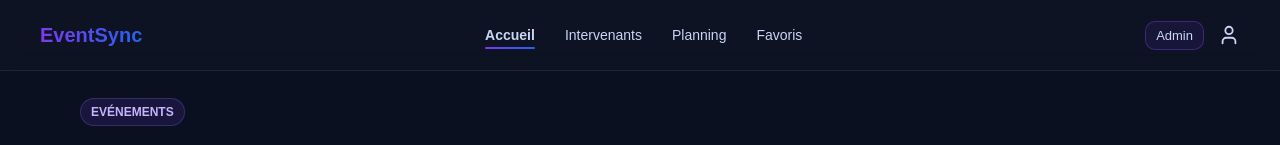
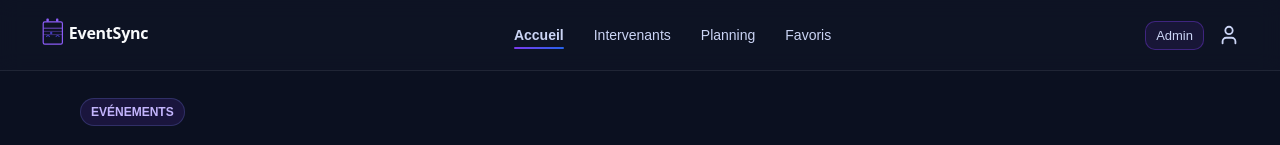
Before and after one commit to Web3CoderExam/ExamWeb3Coder, a Next.js app: page / in a window 1280 px wide. Shown: the top 145 px of the page. Built offline with nearby package versions, Linux system fonts and the light colour scheme.

Commit message:
Update navbar + add logo

```diff
--- a/src/components/layout/Navbar/Navbar.jsx
+++ b/src/components/layout/Navbar/Navbar.jsx
@@ -3,6 +3,7 @@
 import Link from "next/link";
 import { usePathname } from "next/navigation";
 import { User } from "lucide-react";
+import Image from "next/image";
 import styles from "./Navbar.module.css";
 
 export default function Navbar() {
@@ -18,7 +19,7 @@ export default function Navbar() {
   return (
     <header className={styles.navbar}>
       <Link href="/" className={styles.logo}>
-        EventSync
+        <Image src="/logo-eventsync.svg" alt="EventSync" width={160} height={40} priority />
       </Link>
 
       <nav className={styles.nav}>
```
Also changed, not shown: public/logo-eventsync.svg (added).
